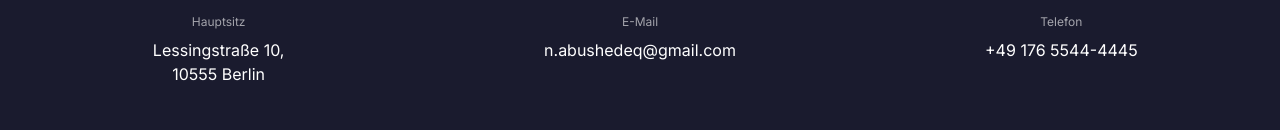
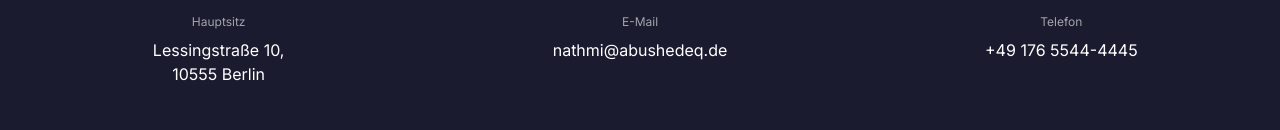
Before and after one commit to Pugios/abushedeq, a React (Vite) app: page / in a window 1280 px wide. Shown: the part 3522-3652 px from the top of the page. Built offline with nearby package versions, Linux system fonts and the light colour scheme.

Commit message:
change email in contact

```diff
--- a/src/components/Home.tsx
+++ b/src/components/Home.tsx
@@ -1145,10 +1145,10 @@ export default function Home() {
                   {t.contact.email}
                 </p>
                 <a
-                  href="mailto:n.abushedeq@gmail.com"
+                  href="mailto:nathmi@abushedeq.de"
                   className="text-sm sm:text-base hover:text-white/80 transition-colors"
                 >
-                  n.abushedeq@gmail.com
+                  nathmi@abushedeq.de
                 </a>
               </div>
             </motion.div>
```
